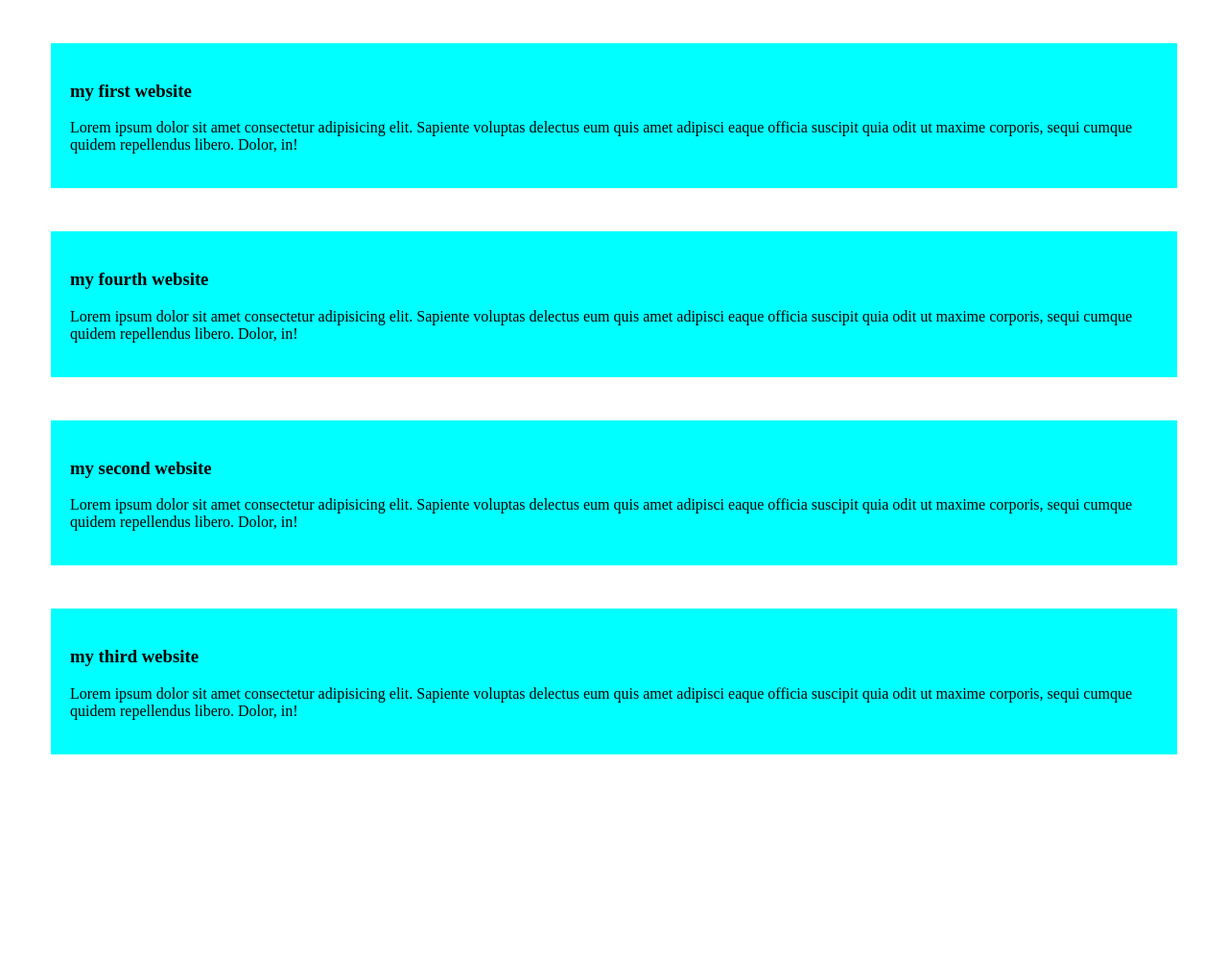
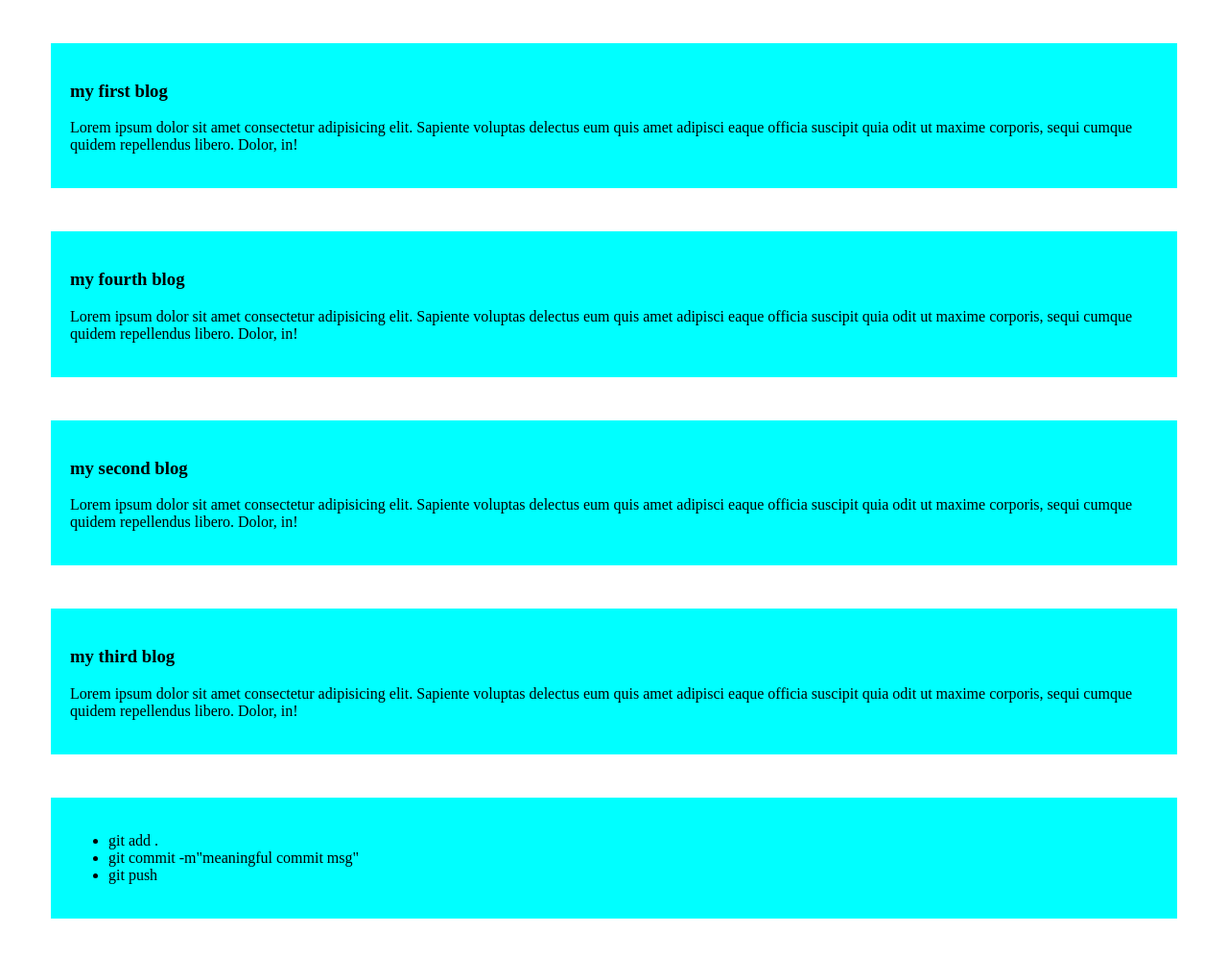
Before and after one commit to PrimaFariya/my-first-website, a plain HTML site: page index.html in a window 1280 px wide. Shown: the whole page at 96% size. Before the commit the page ends 831 px from the top, so only its background shows below. Drawn offline with Linux system fonts and the light colour scheme.

Commit message:
added a list to push code

```diff
--- a/index.html
+++ b/index.html
@@ -8,20 +8,27 @@
 </head>
 <body>
    <div>
-    <h3> my first website</h3>
+    <h3> my first blog</h3>
     <p>Lorem ipsum dolor sit amet consectetur adipisicing elit. Sapiente voluptas delectus eum quis amet adipisci eaque officia suscipit quia odit ut maxime corporis, sequi cumque quidem repellendus libero. Dolor, in!</p>
    </div>
    <div>
-    <h3> my fourth website</h3>
+    <h3> my fourth blog</h3>
     <p>Lorem ipsum dolor sit amet consectetur adipisicing elit. Sapiente voluptas delectus eum quis amet adipisci eaque officia suscipit quia odit ut maxime corporis, sequi cumque quidem repellendus libero. Dolor, in!</p>
    </div>
    <div>
-    <h3> my second website</h3>
+    <h3> my second blog</h3>
     <p>Lorem ipsum dolor sit amet consectetur adipisicing elit. Sapiente voluptas delectus eum quis amet adipisci eaque officia suscipit quia odit ut maxime corporis, sequi cumque quidem repellendus libero. Dolor, in!</p>
    </div>
    <div>
-    <h3> my third website</h3>
+    <h3> my third blog</h3>
     <p>Lorem ipsum dolor sit amet consectetur adipisicing elit. Sapiente voluptas delectus eum quis amet adipisci eaque officia suscipit quia odit ut maxime corporis, sequi cumque quidem repellendus libero. Dolor, in!</p>
+   </div>
+   <div>
+    <ul>
+        <li> git add .</li>
+        <li> git commit -m"meaningful commit msg"</li>
+        <li> git push</li>
+    </ul>
    </div>
 </body>
 </html>
```
